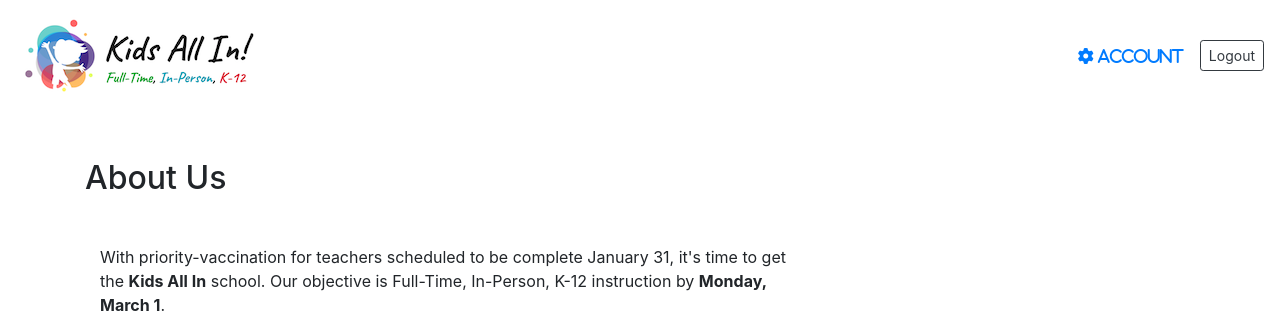
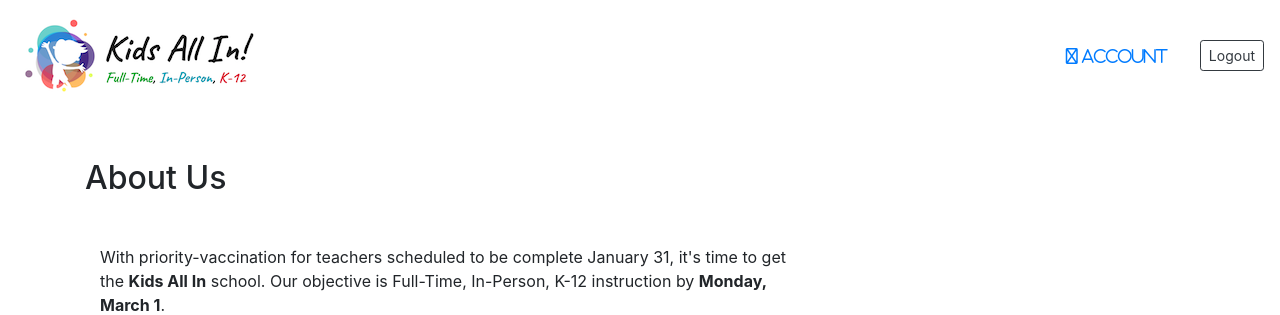
Before and after one commit to dbinetti/kidsallin, a Django app: page /about/ in a window 1280 px wide. Shown: the top 315 px of the page. Run offline with Django 3.2, Linux system fonts and the light colour scheme; the visitor is signed in with stand-in values (Sample User, id 1); some libraries are stand-ins or nearby versions.

Commit message:
Fix navbar

```diff
--- a/project/app/templates/app/pages/base.html
+++ b/project/app/templates/app/pages/base.html
@@ -26,22 +26,23 @@
     {% block topnav %}
       <nav class="navbar navbar-expand-sm navbar-light">
         <a class="navbar-brand" href="{% url 'index' %}"><img class="d-inline-block mr-1" src='{% static "app/wide_logo.png" %}'></a>
-        <button class="navbar-toggler" type="button" data-toggle="collapse" data-target="#navbarNav">
-        <span class="navbar-toggler-icon"></span>
+        {# <button class="navbar-toggler" type="button" data-toggle="collapse" data-target="#navbarNav"> #}
+        {# <span class="navbar-toggler-icon"></span> #}
         </button>
-        <div class="collapse navbar-collapse" id="navbarNav">
+        {# <div class="collapse navbar-collapse" id="navbarNav"> #}
+            {% comment %}
           <ul class="navbar-nav mr-auto">
-            {% comment %}
             <li class="nav-item ml-3">
               <a href='{% url "involved" %}'>Get Involved!</a>
             </li>
+         </ul>
             {% endcomment %}
-         </ul>
           <ul class="navbar-nav ml-auto">
             {% if request.user.is_authenticated %}
               <li class='nav-item'>
-                <a href="{% url 'account' %}" class='align-bottom fas fa-cog'>&nbsp;Account</a>
+                <a href="{% url 'account' %}" class='align-bottom far fa-cog mr-3'>&nbsp;Account</a>
               </li>
+              <span class="visible-xs-inline mb-3"></span>
               <li class='nav-item'>
                 <a href="{% url 'logout' %}" role='button' class='btn btn-sm btn-outline-dark ml-3'>Logout</a>
               </li>
@@ -51,7 +52,7 @@
               </li>
             {% endif %}
           </ul>
-        </div>
+        {# </div> #}
       </nav>
     {% endblock topnav %}
 
```
